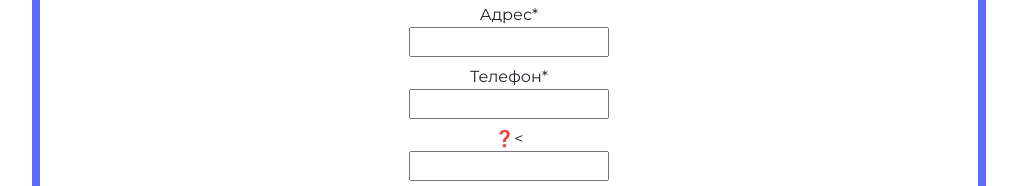
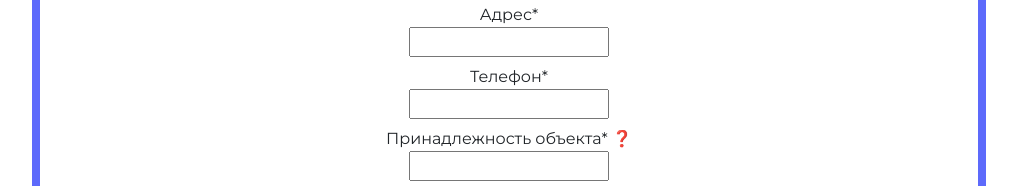
Before and after one commit to danila0595/POPIT, a plain HTML site: page count.html in a window 1280 px wide. Shown: the part 1014-1200 px from the top of the page, without its empty margins (131-1148 px from the left). Drawn offline with nearby package versions, Linux system fonts and the light colour scheme.

Commit message:
fix pretty

```diff
--- a/count.html
+++ b/count.html
@@ -236,7 +236,11 @@
                 <input type="tel" name="phone" required>
               </label><br>
 
-              <label><span title="Например: частный дом, МКД, коттедж, административное здание, промышленное предприятие, здание гостиницы + административное здание (учебный корпус)">❓</span><<br>
+              <label>
+                Принадлежность объекта*
+                <span title="Например: частный дом, МКД, коттедж, административное здание, промышленное предприятие, здание гостиницы + административное здание (учебный корпус)">
+                  ❓
+                </span><br>
                 <input type="text" name="object_type" required>
               </label><br>
 
```
